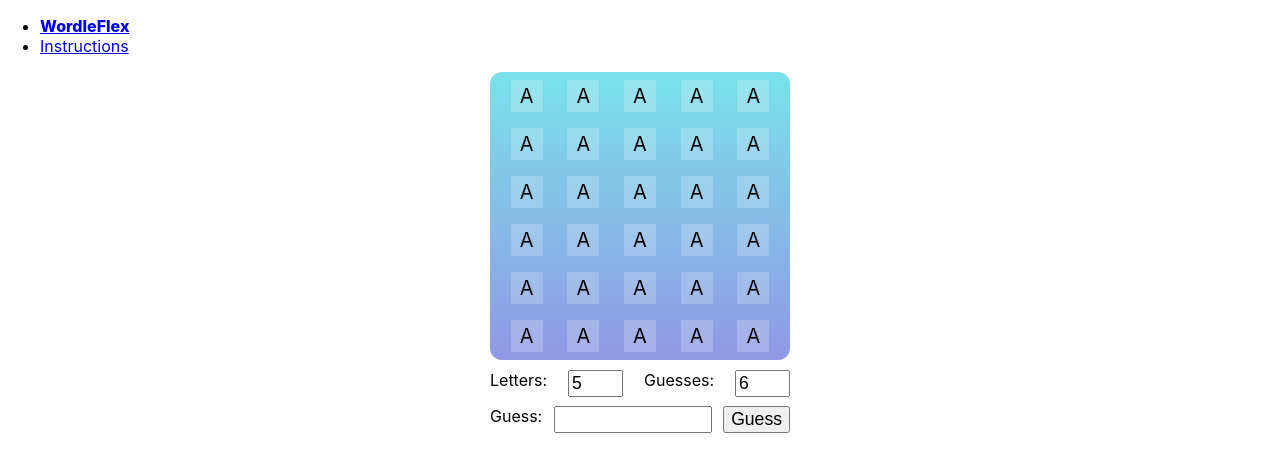
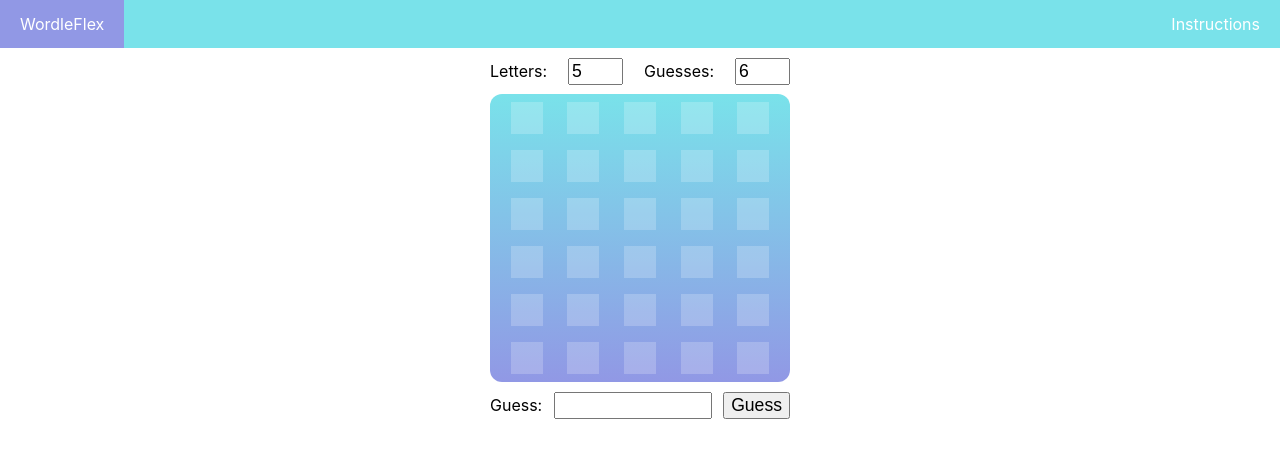
Before and after one commit to matthewmogan/wordleflex, a React (Create React App) app: page /game in a window 1280 px wide. Shown: the top 472 px of the page. Built offline with nearby package versions, Linux system fonts and the light colour scheme.

Commit message:
added formatting that responds to guesses, formatted navbar

```diff
--- a/src/components/App/App.css
+++ b/src/components/App/App.css
@@ -1,3 +1,36 @@
-.active {
-  font-weight: 800;
+nav {
+  background-color:#79e2ea;
+  overflow: hidden;
 }
+
+nav ul {
+  list-style-type: none; /* Remove bullets */
+  margin: 0;
+  padding: 0;
+  display: flex; /* Arrange items horizontally */
+  justify-content: space-between; /* Center the navbar items */
+}
+
+nav ul li {
+  margin: 0;
+}
+
+nav ul li a {
+  display: block;
+  color: white;
+  text-align: center;
+  padding: 14px 20px;
+  text-decoration: none;
+  font-size: 16px;
+  transition: background-color 0.3s ease;
+}
+
+nav ul li a:hover {
+  background-color: #eab779
+  /* #575757; */
+}
+
+nav ul li a.active {
+  background-color:  #9198e5
+  /* #4CAF50;  */
+}
--- a/src/components/Gameboard/Gameboard.css
+++ b/src/components/Gameboard/Gameboard.css
@@ -22,6 +22,6 @@ button {
     font-size: 1.1rem;
 }
 
-for {
+label {
     align-content: center;
 }
--- a/src/components/Gameboard/Gameboard.jsx
+++ b/src/components/Gameboard/Gameboard.jsx
@@ -19,15 +19,9 @@ export default function Gameboard(){
 
     const [keywordLetters, setKeywordLetters] = useState(startingLetters) // letters in the answer
     const [maxGuesses, setMaxGuesses] = useState(startingGuesses) // max attempts
-
-    // Gameboard states:
-
     const [boardLetters, setBoardLetters] = useState(createBoardState(keywordLetters,maxGuesses,"")) // running tally of the guesses across the whole round
     const [boardEvaluated, setBoardEvaluated] = useState(createBoardState(keywordLetters,maxGuesses,boardEvals.inactive))
-
-    //  Active game parameters:
-
-    const [keyword, setKeyword] = useState(getRandomWord(keywordLetters)) // the answer
+    const [keyword, setKeyword] = useState(getRandomWord(keywordLetters).toUpperCase()) // the answer
     const [guessNumber, setGuessNumber] = useState(0) // attempt number
     const [guess, setGuess] = useState("") // active guess
 
@@ -36,29 +30,30 @@ export default function Gameboard(){
     const updateKeywordLetters = (event) => {
         event.preventDefault()
         setKeywordLetters(Number(event.target.value))
+        setKeyword(getRandomWord(Number(event.target.value)).toUpperCase())
+        setBoardLetters(createBoardState(Number(event.target.value),maxGuesses,""))
+        setBoardEvaluated(createBoardState(Number(event.target.value),maxGuesses,boardEvals.inactive))
+        setGuessNumber(0)
     }
-    useEffect(() => { // reset game after keyword letters change
-        setKeyword(getRandomWord(keywordLetters)) // reset keyword
-        setBoardLetters(createBoardState(keywordLetters,maxGuesses,"")) // reset boardstate
-        setGuessNumber(0) // reset guess number
-    }, [keywordLetters])
 
     // maxGuesses update event handler:
 
     const updateMaxGuesses = (event) => {
         event.preventDefault()
         setMaxGuesses(Number(event.target.value)) // reset max guesses
+        setKeyword(getRandomWord(Number(event.target.value)).toUpperCase())
+        setBoardLetters(createBoardState(keywordLetters,Number(event.target.value),"")) // reset boardstate
+        setBoardEvaluated(createBoardState(keywordLetters,Number(event.target.value),boardEvals.inactive))
+        setGuessNumber(0) // reset guess number
     }
-    useEffect( () => {
-        setBoardLetters(createBoardState(keywordLetters,maxGuesses,"")) // reset boardstate
-        setGuessNumber(0) // reset guess number
-    },[maxGuesses])
 
     // updateGuess event handler:
 
     const updateGuess = (event) => {
         event.preventDefault()
-        setGuess(event.target.value)
+        let string = event.target.value
+        string = string.toUpperCase()
+        setGuess(string)
     }
 
     const calculateGuess = (event) => {
@@ -98,22 +93,10 @@ export default function Gameboard(){
 
         setGuessNumber(guessNumber+1) // update the guess number
 
-
     }
 
     return (
         <>
-        <div className="container">
-           {[...Array(maxGuesses).keys()].map((arg) => {
-            return(
-                <GuessRow
-                    key = {arg}
-                    id = {arg}
-                    keywordLetters = {keywordLetters}
-                />
-            )
-           })}
-        </div>
         <form className="settings">
             <label>Letters:</label>
             <input
@@ -134,6 +117,19 @@ export default function Gameboard(){
                 onChange={updateMaxGuesses}
             />
         </form>
+        <div className="container">
+           {[...Array(maxGuesses).keys()].map((arg) => {
+            return(
+                <GuessRow
+                    key = {arg}
+                    id = {arg} // tell GuessRow which ROW it is
+                    keywordLetters = {keywordLetters} // tell GuessRow how many letters (COLs) in the keyword
+                    boardLetters = {boardLetters} // Allow GuessRow to pass the Letters their value
+                    boardEvaluated = {boardEvaluated} // Allow GuessRow to pass the Letters their evaluation class
+                />
+            )
+           })}
+        </div>
         <form className="guess" onSubmit={calculateGuess}>
             <label>Guess:</label>
             <input
--- a/src/components/GuessRow/GuessRow.jsx
+++ b/src/components/GuessRow/GuessRow.jsx
@@ -3,18 +3,39 @@ import "./GuessRow.css"
 import Letter from "../Letter/Letter"
 
 export default function GuessRow (params) {
-    const {id, keywordLetters} = params
+    const {
+        id,
+        keywordLetters,
+        boardLetters,
+        boardEvaluated
+    } = params
     return (
         <div
-            className ="inactive row"
+            className ="row"
             id = {id}
         >
             {[...Array(keywordLetters).keys()].map((arg) => {
+
+                if(boardEvaluated[id][arg] === undefined){
+                    console.log(boardEvaluated)
+                    console.log("id:" + id)
+                    console.log("arg:" + arg)
+                    console.log("result: " + boardEvaluated[id][arg])
+                }
+
+                if(boardLetters[id][arg] === undefined){
+                    console.log(boardLetters)
+                    console.log("id:" + id)
+                    console.log("arg:" + arg)
+                    console.log("result: " + boardLetters[id][arg])
+                }
+
                 return(
                     <Letter
                         key = {arg}
                         id = {arg}
-                        className="inactive letter"
+                        evaluation={boardEvaluated[id][arg]}
+                        letter={boardLetters[id][arg]}
                     />
                 )
             })}
--- a/src/components/Letter/Letter.css
+++ b/src/components/Letter/Letter.css
@@ -5,6 +5,17 @@ p {
     margin: .25rem .25rem .25rem;
     align-content: center;
     text-align: center;
-    font-weight: 400;
-    font-size: 1.25rem;
-;}
+    font-weight: 600;
+    font-size: 1.25rem
+}
+
+.RR {
+    background-color: rgba(31, 171, 57, 0.70);}
+
+.RW {
+    background-color: rgba(212, 165, 55, 0.70);
+}
+
+.WW {
+    background-color: rgba(85, 84, 84, 0.70);
+}
--- a/src/components/Letter/Letter.jsx
+++ b/src/components/Letter/Letter.jsx
@@ -2,14 +2,14 @@ import "./Letter.css"
 
 export default function Letter(params){
 
-    const{className, id} = params
+    const{id,evaluation,letter} = params
 
     return (
         <p
             id={id}
-            className={className}
+            className={evaluation}
         >
-        A {/* Update this with the evaluated state */}
+        {letter}
         </p>
     )
 }
--- a/src/utilities/api.js
+++ b/src/utilities/api.js
@@ -6,7 +6,7 @@ export function getRandomWord(n){
         case 3:
             return "toe"
         case 4:
-            return "apps"
+            return "four"
         case 5:
             return "apple"
         case 6:
```
Also changed, not shown: 7 other files (tests, documents, lock files or other folders).
